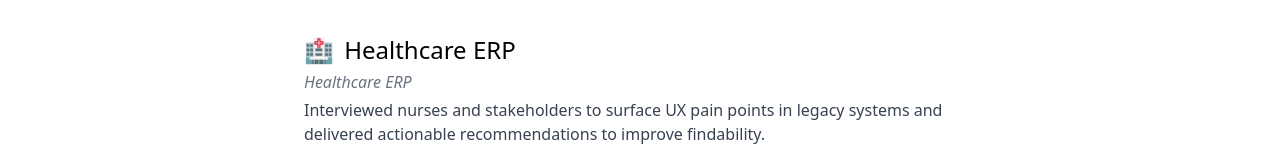
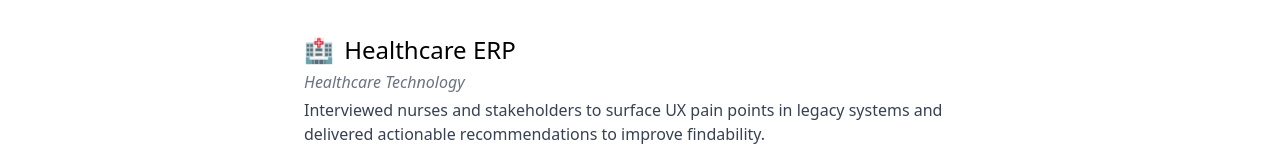
Before and after one commit to omartugrul/personal-website2, a React (Vite) app: page / in a window 1280 px wide. Shown: the part 1474-1634 px from the top of the page. Built offline with nearby package versions, Linux system fonts and the light colour scheme.

Commit message:
Update Healthcare role line to avoid repetition
Changed 'Healthcare ERP' -> 'Healthcare Technology' to add context
instead of repeating the project title

```diff
--- a/src/components/SelectedWork.jsx
+++ b/src/components/SelectedWork.jsx
@@ -27,7 +27,7 @@ const projects = [
   {
     emoji: '🏥',
     title: ' Healthcare ERP',
-    role: 'Healthcare ERP',
+    role: 'Healthcare Technology',
     desc: 'Interviewed nurses and stakeholders to surface UX pain points in legacy systems and delivered actionable recommendations to improve findability.'
       //to do: better description line
   }
```
